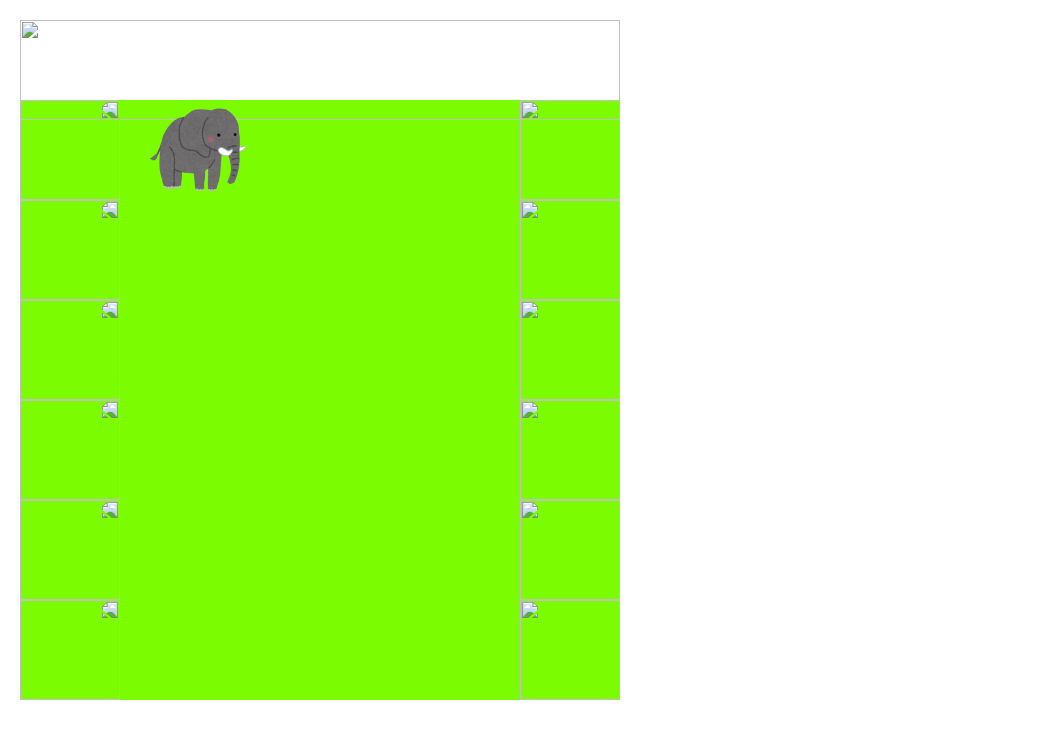
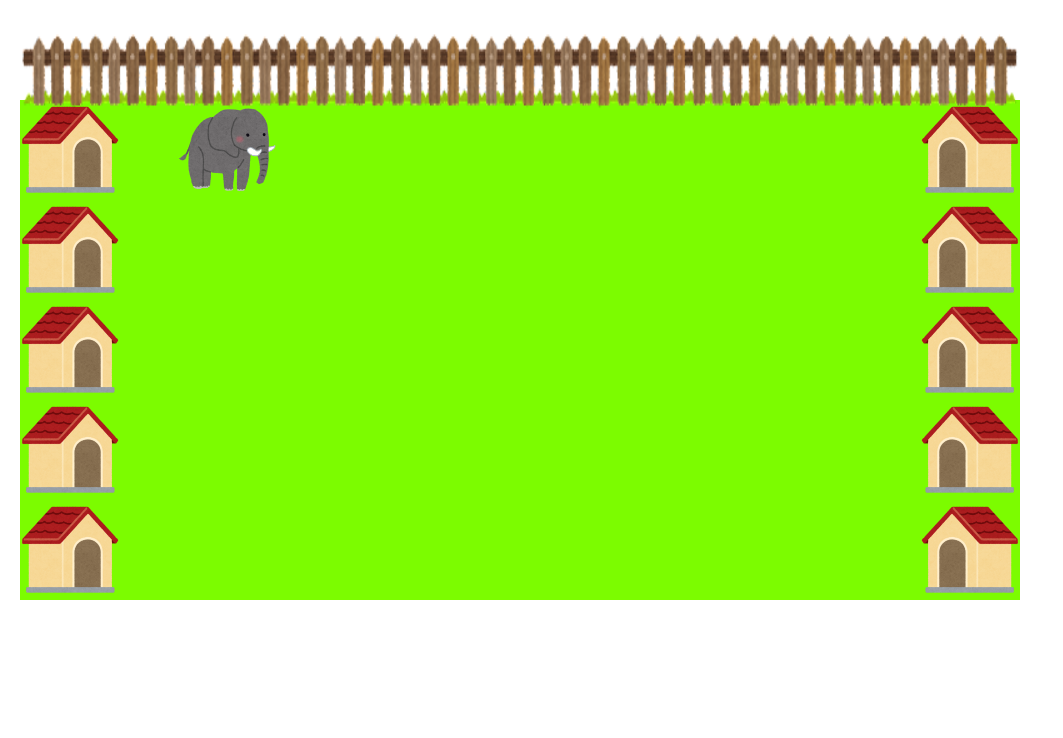
Before and after one commit to nish2212/work, a plain HTML site: page animal_walk_plus.html in a window 1280 px wide. Both pictures are taken after a click on the picture 70 px from the left and 150 px from the top of the page. Shown: the whole page, without its empty margins (0-1063 px from the left). Drawn offline with Linux system fonts and the light colour scheme; files whose address does not match are found by name.

Commit message:
add files

```diff
--- a/animal_walk_plus.html
+++ b/animal_walk_plus.html
@@ -3,12 +3,19 @@
 	<title>どうぶつのおさんぽ</title>
 	<meta charset="utf-8">
 	<style>
+		body {
+			user-select: none;
+			touch-action: none;
+			-webkit-touch-callout:none; /* リンク長押しのポップアップを無効化 */
+			-webkit-user-select:none; /* テキスト長押しの選択ボックスを無効化 */
+		}
+
 		#field {
 			position: absolute;
 			left: 20;
 			top: 100;
-			width: 600;
-			height: 600;
+			width: 1000;
+			height: 500;
 			background-color: rgb(124,252,0);
 		}
 
@@ -19,7 +26,7 @@
 	</style>
 	<script type="text/javascript">
 		var field,timer,sound,num,animals=[],houseOut,houseIn,houseSet=[],houses=[],ratio;
-		var animalW,animalH,animalScale,soundName;
+		var animalW,animalH,animalScale,soundName,houseImage;
 		num = 0;
 
 		function init() {
@@ -31,6 +38,13 @@
 			document.addEventListener('touchmove', disableScroll, { passive: false });
 			document.addEventListener('mousewheel', disableScroll, { passive: false });
 
+			// 長押し禁止(Android)
+			window.oncontextmenu = function(event) {
+				event.preventDefault();
+				event.stopPropagation();
+				return false;
+			};
+
 			// set back
 			back = document.getElementById("back");
 
@@ -38,12 +52,12 @@
 			field = document.getElementById("field");
 			field.style.left   = 20;
 			field.style.top    = 100;
-			field.style.width  = 600;
-			field.style.heigh  = 600;
+			field.style.width  = 1000;
+			field.style.heigh  = 500;
 
 			// create saku
 			saku = document.createElement("img");
-			saku.src           = "line_saku.png";
+			saku.src           = "./image/line_saku.png";
 			saku.style.left    = parseInt(field.style.left);
 			saku.style.width   = parseInt(field.style.width);
 			saku.style.height  = 100;
@@ -52,12 +66,14 @@
 			back.appendChild(saku);
 
 			// create animal house
-			createHouse("house.png",0,0,100,100);
-			createHouse("house.png",0,100,100,100);
-			createHouse("house.png",0,200,100,100);
-			createHouse("house.png",0,300,100,100);
-			createHouse("house.png",0,400,100,100);
-			createHouse("house.png",0,500,100,100);
+			houseImage = "./image/house.png";
+			createHouse(houseImage,0,0,100,100);
+			createHouse(houseImage,0,100,100,100);
+			createHouse(houseImage,0,200,100,100);
+			createHouse(houseImage,0,300,100,100);
+			createHouse(houseImage,0,400,100,100);
+			// createHouse(houseImage,0,500,100,100);
+
 			// start mainLoop
 			timer = setInterval(mainLoop,1000);
 		}
@@ -125,20 +141,20 @@
 			}
 
 			// create animal
-			imgName = "animal_" + id + ".png";
+			imgName = "./image/animal_" + id + ".png";
 			animal = document.createElement("img");
 			if (animalScale == 1) {
 				animal.style.transform = "scale(-1,1)";
 			}
-			animal.src          = imgName;
-			animal.style.left   = left + animalW;
-			animal.style.top    = top - animalH + 100;
-			animal.style.width  = animalW;
-			animal.style.height = animalH;
-			animal.kind         = id;
-			animal.id           = id + num;
-			animal.speed        = 5 + (Math.random() * 15);
-			animal.style.zIndex       = 100 + top;
+			animal.src            = imgName;
+			animal.style.left     = left + animalW;
+			animal.style.top      = top - animalH + 100;
+			animal.style.width    = animalW;
+			animal.style.height   = animalH;
+			animal.kind           = id;
+			animal.id             = id + num;
+			animal.speed          = 10 + (Math.random() * 30);
+			animal.style.zIndex   = 100 + top;
 			animal.addEventListener("click", function(e) { roar(this) });
 
 			// set animal in array
@@ -154,7 +170,6 @@
 			soundName = animal.kind + "Sound";
 			sound = document.getElementById(soundName);
 			sound.play();
-			console.log(soundName);
 		}
 
 		function mainLoop() {
@@ -172,7 +187,7 @@
 						animal.remove();
 					}
 
-					// animal run
+					// animal walk
 					animal.style.left = nextX;
 				}
 			);
@@ -208,16 +223,16 @@
 	<div id="back">
 		<div id="field">
 			<audio id="dogSound" preload="auto">
-				<source src="./sound_dog.mp3" type="audio/mp3" />
+				<source src="./sound/sound_dog.mp3" type="audio/mp3" />
 			</audio>
 			<audio id="lionSound" preload="auto">
-				<source src="./sound_lion.mp3" type="audio/mp3" />
+				<source src="./sound/sound_lion.mp3" type="audio/mp3" />
 			</audio>
 			<audio id="elephantSound" preload="auto">
-				<source src="./sound_elephant.mp3" type="audio/mp3" />
+				<source src="./sound/sound_elephant.mp3" type="audio/mp3" />
 			</audio>
 			<audio id="giraffeSound" preload="auto">
-				<source src="./sound_giraffe.aiff" type="audio/aiff" />
+				<source src="./sound/sound_giraffe.aiff" type="audio/aiff" />
 			</audio>
 		</div>
 	</div>
```
Also changed, not shown: index.html (+6 -6 lines), ship.html (+2 -2 lines), touch.html (+3 -3 lines).
